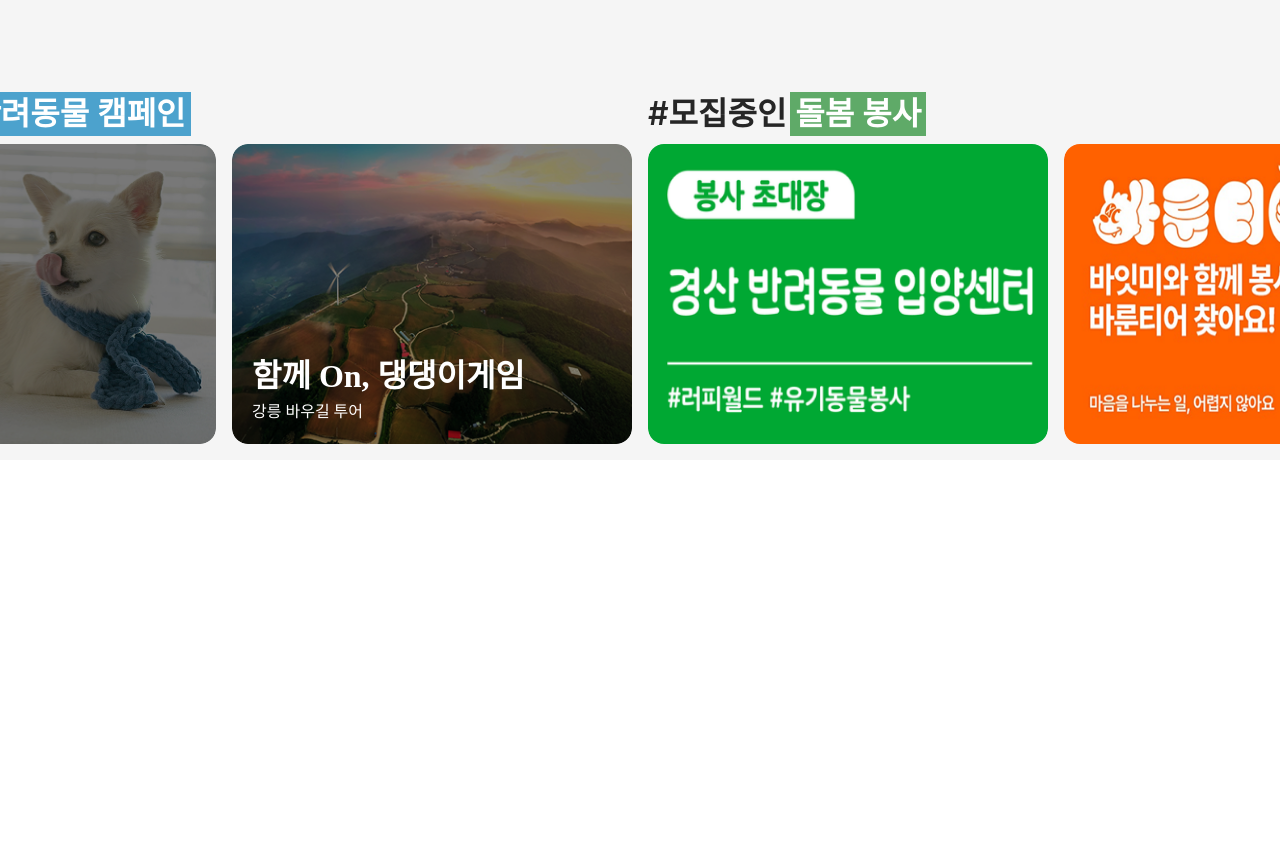
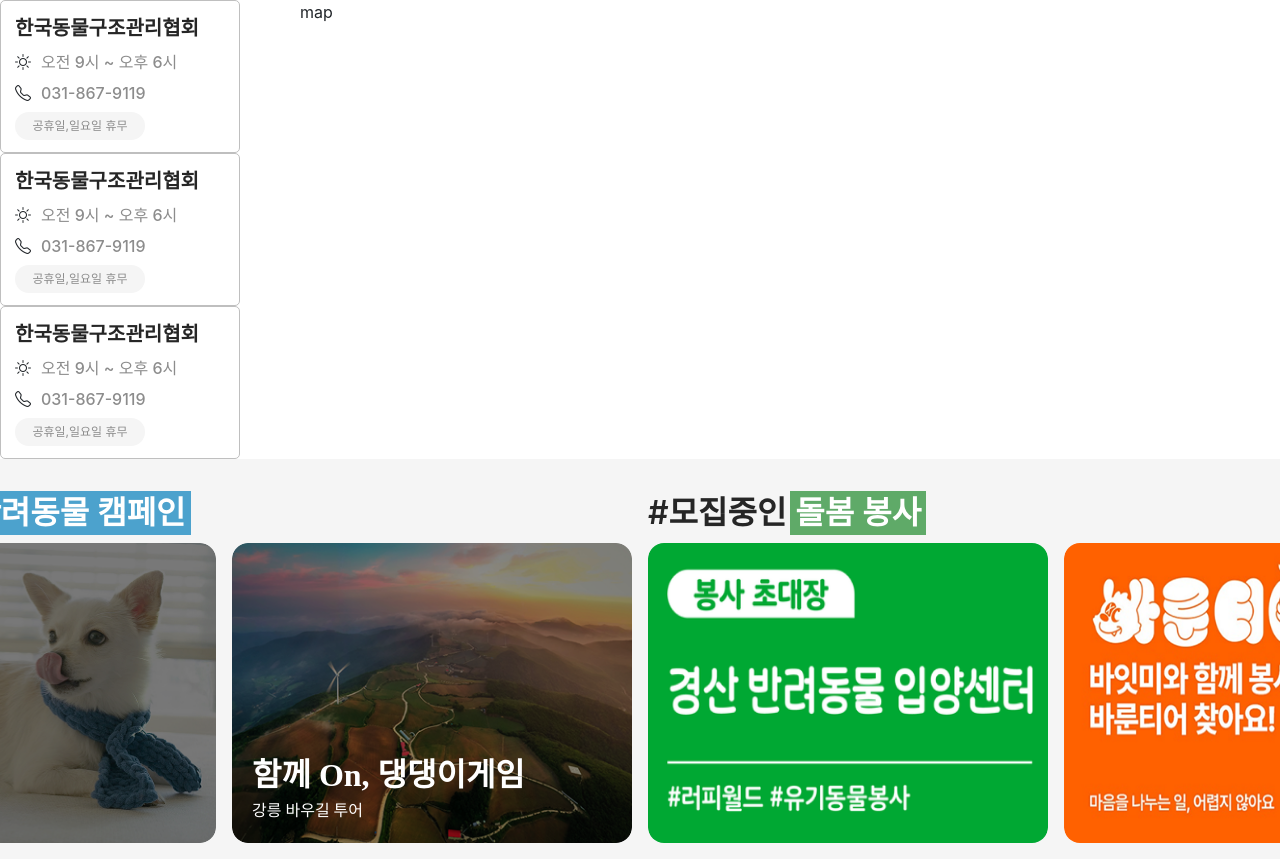
Before and after one commit to kylekim95/petner, a Vue app: page /adoption/shelter in a window 1280 px wide. Shown: the top 859 px of the page. Before the commit the page ends 800 px from the top, so only its background shows below. Built offline with nearby package versions, Linux system fonts and the light colour scheme; a web font is replaced by a local one.

Commit message:
Design : 보호소 조회 페이지의 보호소 카드 UI 구현(#47)

```diff
--- a/src/components/adoption/shelter/CampaignSection.vue
+++ b/src/components/adoption/shelter/CampaignSection.vue
@@ -68,8 +68,8 @@
 
 <style>
 .wrapper {
-  width: 100vw;
-  height: 460px;
+  max-width: 100vw;
+  height: 400px;
   background-color: var(--gray-3);
 }
 </style>
--- /dev/null
+++ b/src/components/adoption/shelter/ShelterCard.vue
@@ -0,0 +1,92 @@
+<script setup lang="ts">
+import { formatOperatingHours } from '@/utils/timeFormat';
+interface Shelter {
+  careNm: string;
+  orgNm: string;
+  divisionNm: string;
+  saveTrgtAnimal: string;
+  careAddr: string;
+  jibunAddr: string;
+  lat: number;
+  lng: number;
+  dsignationDate: string;
+  weekOprStime: string;
+  weekOprEtime: string;
+  weekCellStime: string;
+  weekCellEtime: string;
+  weekendOprStime: string;
+  weekendOprEtime: string;
+  weekendCellStime: string;
+  weekendCellEtime: string;
+  closeDay: string;
+  vetPersonCnt: number;
+  specsPersonCnt: number;
+  medicalCnt: number;
+  breedCnt: number;
+  quarabtineCnt: number;
+  feedCnt: number;
+  careTel: string;
+  dataStdDt: string;
+}
+
+defineProps<{ shelter: Shelter }>();
+</script>
+
+<template>
+  <div class="card-wrapper">
+    <div class="title">{{ shelter.careNm }}</div>
+    <div class="info">
+      <i class="bi bi-brightness-high"></i>
+      <span>{{ formatOperatingHours(shelter.weekOprStime, shelter.weekOprEtime) }}</span>
+    </div>
+    <div class="info">
+      <i class="bi bi-telephone"></i>
+      <span>{{ shelter.careTel }}</span>
+    </div>
+    <span class="tag">{{ shelter.closeDay.replace('+', ',') }} 휴무</span>
+  </div>
+</template>
+
+<style scoped>
+.card-wrapper {
+  width: 80%;
+  padding: 12px 14px;
+  border-radius: 5px;
+  border: 1px solid var(--gray-6);
+  display: flex;
+  flex-direction: column;
+  gap: 7px;
+  cursor: pointer;
+}
+.card-wrapper:hover {
+  background-color: var(--gray-2);
+}
+
+.title {
+  font-size: 20px;
+  font-weight: 600;
+  color: var(--gray-10);
+}
+
+.info {
+  display: flex;
+  gap: 10px;
+  align-items: center;
+}
+
+.info span {
+  color: var(--gray-7);
+  font-size: 16px;
+  font-weight: 500;
+}
+.tag {
+  display: inline;
+  max-width: 130px;
+  text-align: center;
+  background-color: var(--gray-3);
+  padding: 5px 16px;
+  color: var(--gray-7);
+  font-size: 12px;
+  border-radius: 16px;
+}
+</style>
--- /dev/null
+++ b/src/components/adoption/shelter/ShelterSearchSection.vue
@@ -0,0 +1,24 @@
+<script setup lang="ts">
+import ShelterCard from './ShelterCard.vue';
+import ANIMAL_SHELTERS from '@/constants/mock/animalShelter';
+</script>
+
+<template>
+  <div class="search-wrapper d-flex">
+    <div class="side-bar">
+      <ShelterCard v-for="(shelter, index) of ANIMAL_SHELTERS" :key="index" :shelter="shelter" />
+    </div>
+    <div>map</div>
+  </div>
+</template>
+
+<style scoped>
+.search-wrapper {
+  width: 100vw;
+  background-color: var(--gray-1);
+}
+
+.side-bar {
+  width: 300px;
+}
+</style>
--- /dev/null
+++ b/src/utils/timeFormat.ts
@@ -0,0 +1,14 @@
+// 시작 09:00 종료 18:00 시간 -> 오전 9시 ~오후 6시
+export function formatOperatingHours(weekOprStime: string, weekOprEtime: string): string {
+  const formatTime = (time: string) => {
+    const [hour, minute] = time.split(':').map(Number);
+    const period = hour >= 12 ? '오후' : '오전';
+    const formattedHour = hour % 12 === 0 ? 12 : hour % 12; // 0시를 12시로 변환
+    return `${period} ${formattedHour}시`;
+  };
+
+  const startTime = formatTime(weekOprStime);
+  const endTime = formatTime(weekOprEtime);
+
+  return `${startTime} ~ ${endTime}`;
+}
--- a/src/views/ShelterSearch.vue
+++ b/src/views/ShelterSearch.vue
@@ -1,10 +1,12 @@
 <script setup lang="ts">
 import CampaignSection from '@/components/adoption/shelter/CampaignSection.vue';
+import ShelterSearchSection from '@/components/adoption/shelter/ShelterSearchSection.vue';
 </script>
 
 <template>
   <div>
     <!-- 사이드바 / 지도 컨텐츠 -->
+    <ShelterSearchSection />
     <!-- 하단 배너 -->
     <CampaignSection />
   </div>
```
Also changed, not shown: src/constants/korOrg.ts (added, +49 -0 lines).
